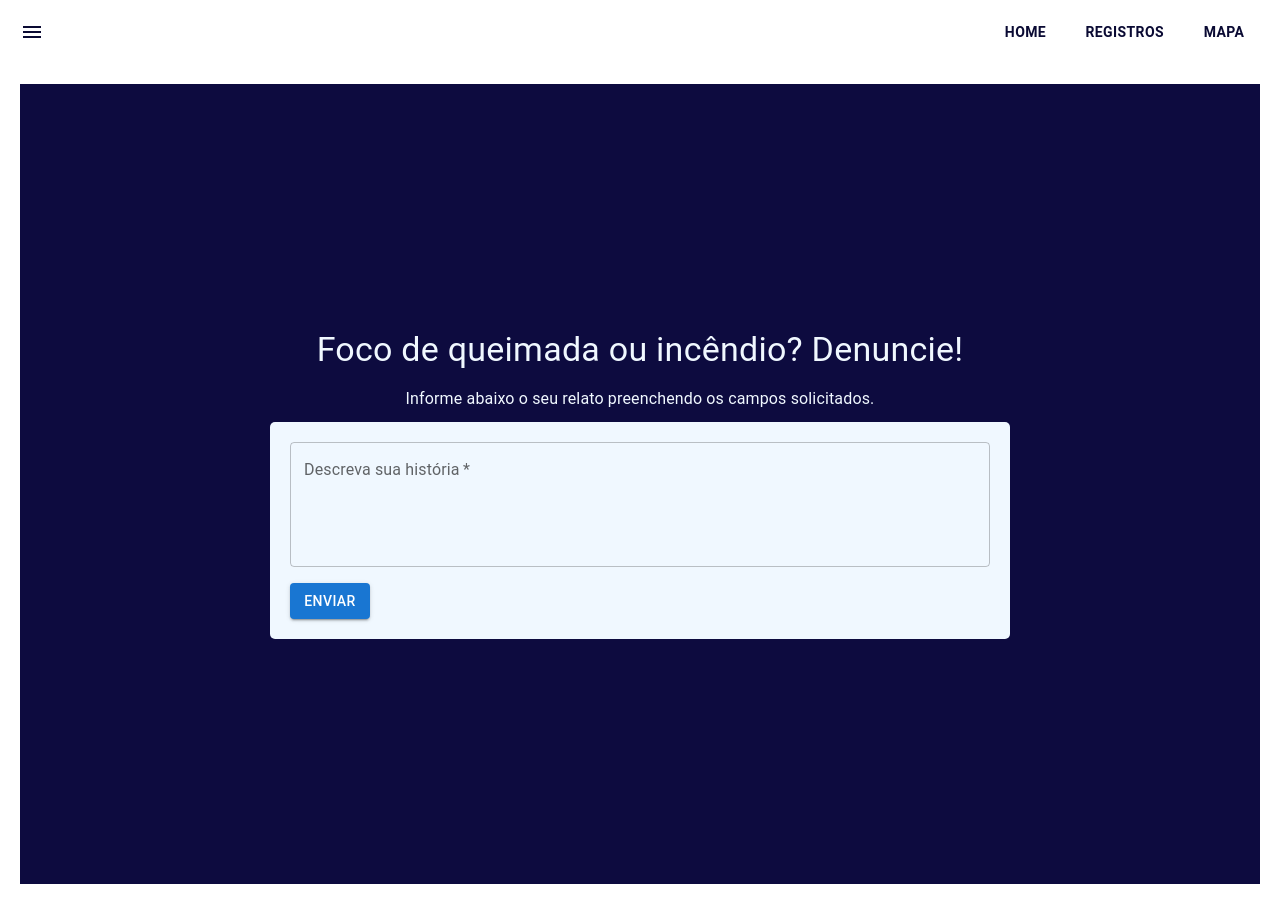
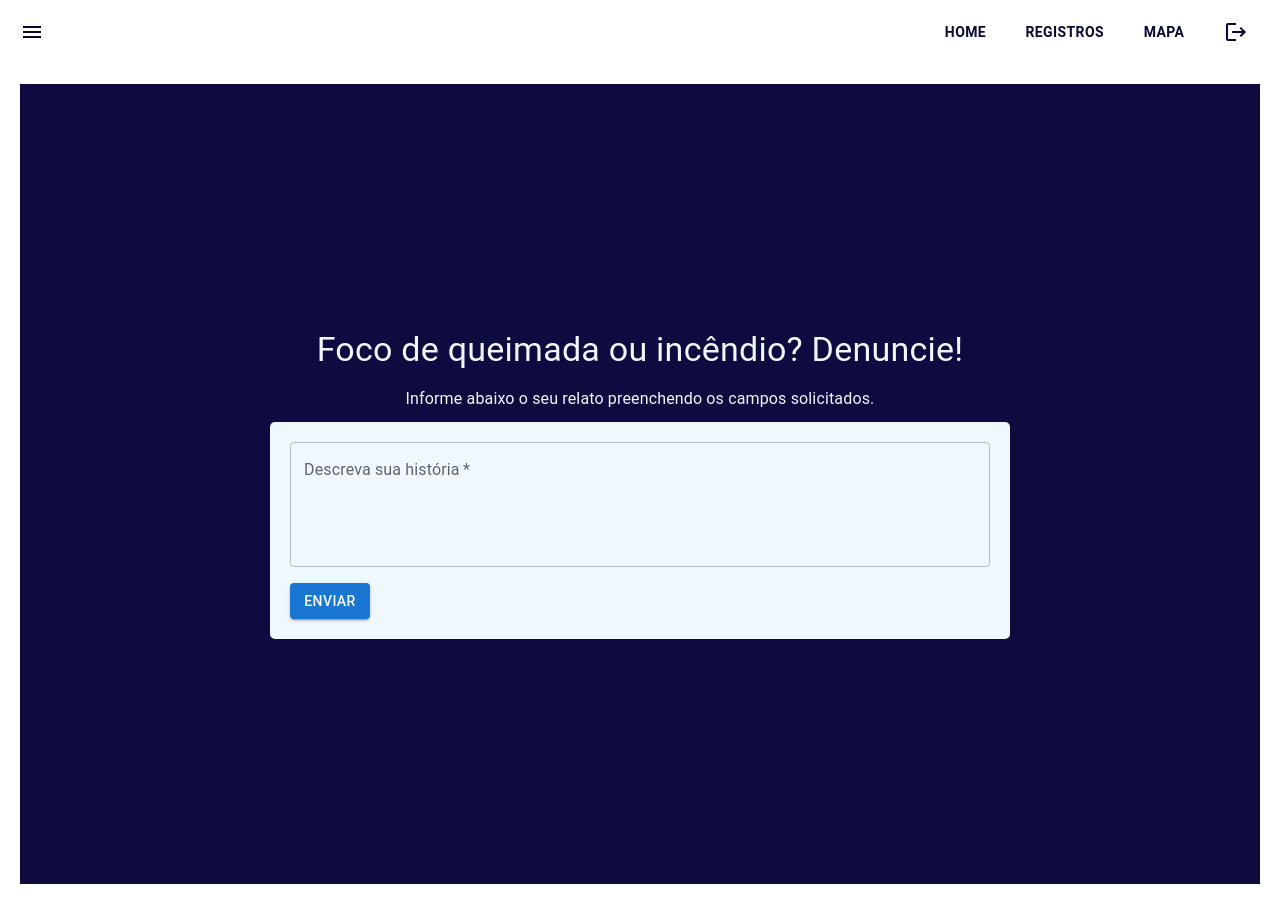
Before and after one commit to joanafalcaos/project-chama, a React (Create React App) app: page /stories/add in a window 1280 px wide. Built offline with nearby package versions, Linux system fonts and the light colour scheme.

Commit message:
Adicionando botão de logout e lógica para logout

```diff
--- a/src/Layout.js
+++ b/src/Layout.js
@@ -1,16 +1,27 @@
 import React, { useState } from 'react';
-import { Link } from 'react-router-dom';
+import { Link, useNavigate } from 'react-router-dom';
 import { AppBar, Toolbar, Button, IconButton, Drawer, List, ListItem, ListItemText } from '@mui/material';
 import MenuIcon from '@mui/icons-material/Menu';
+import LogoutIcon from '@mui/icons-material/Logout';
 
 const Layout = ({ children }) => {
   const [open, setOpen] = useState(false);
+  const navigate = useNavigate();
 
   const toggleDrawer = (open) => (event) => {
     if (event.type === 'keydown' && (event.key === 'Tab' || event.key === 'Shift')) {
       return;
     }
     setOpen(open);
+  };
+
+  // Função de logout
+  const handleLogout = () => {
+    // Limpar os dados de autenticação (exemplo: token do localStorage)
+    localStorage.removeItem('authToken');
+
+    // Redirecionar para a tela de login ou página inicial
+    navigate('/login');
   };
 
   return (
@@ -35,6 +46,10 @@ const Layout = ({ children }) => {
             <Button component={Link} to="/mapa" sx={{ color: '#0A0A33', fontWeight: 'bold', marginLeft: '20px' }}>
               Mapa
             </Button>
+            {/* Botão de Logout com ícone */}
+            <IconButton onClick={handleLogout} sx={{ color: '#0A0A33', marginLeft: '20px' }}>
+              <LogoutIcon />
+            </IconButton>
           </div>
         </Toolbar>
       </AppBar>
```
